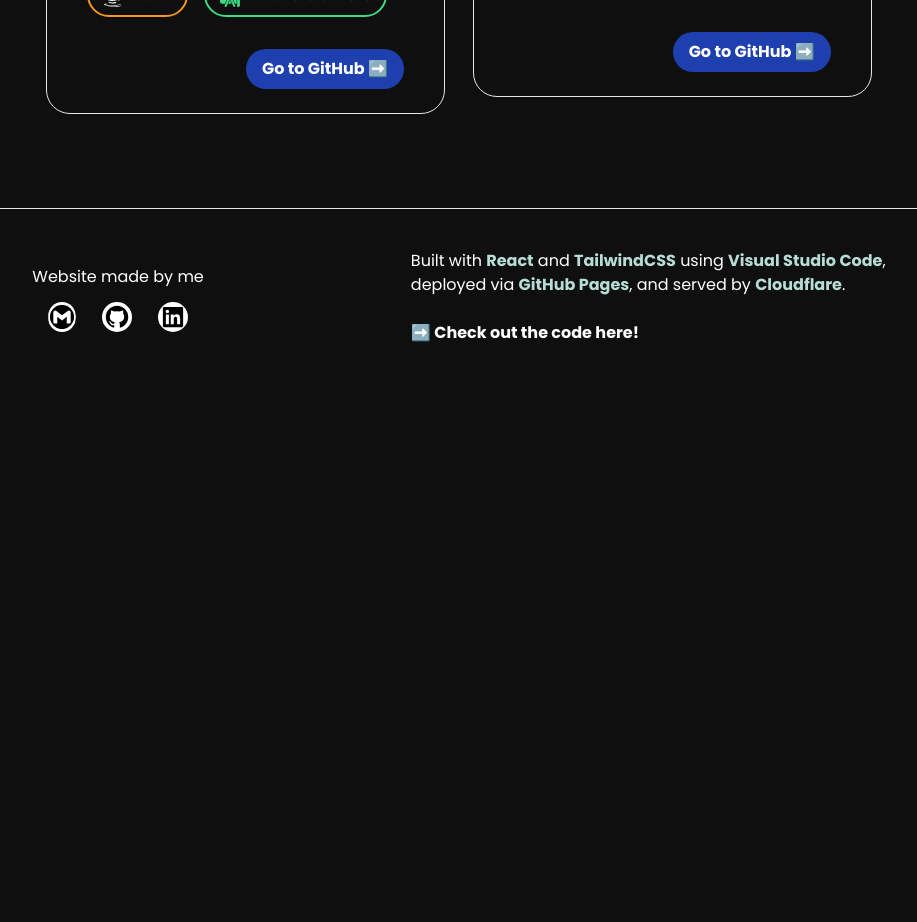
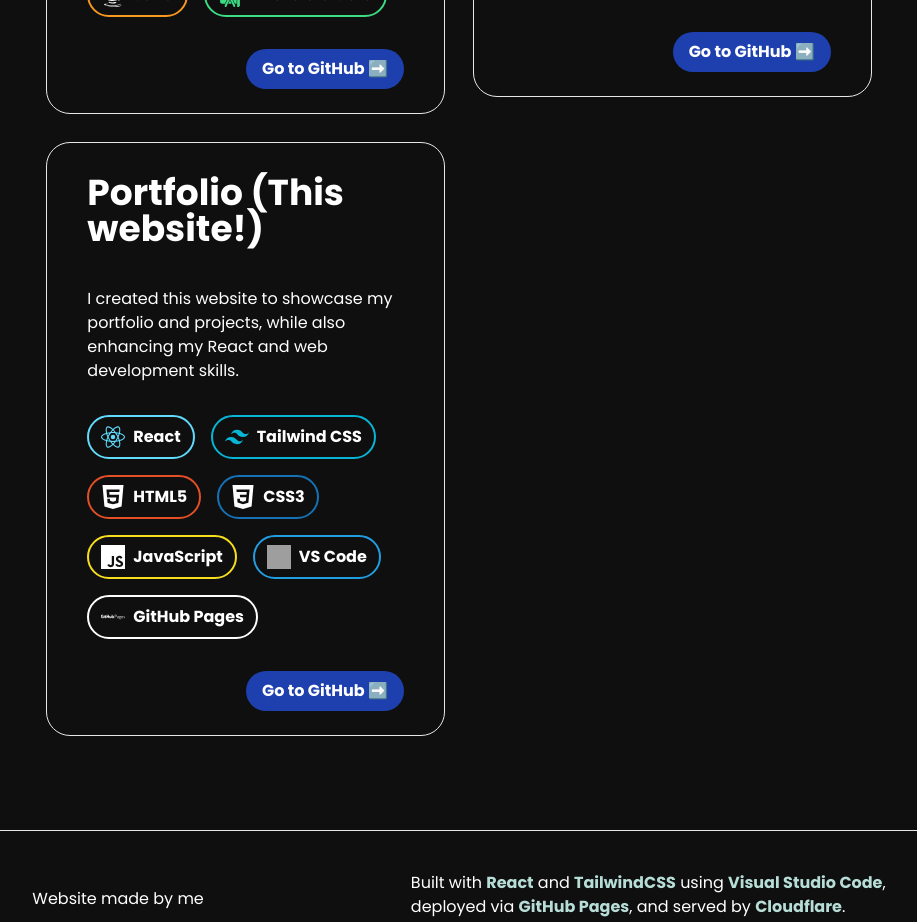
Before and after one commit to AngelZhang159/portfolio-web, a React (Vite) app: page / in a window 1280 px wide. Shown: the part 3420-4342 px from the top of the page, without its empty margins (181-1098 px from the left). Before the commit the page ends 3805 px from the top, so only its background shows below. Built offline with nearby package versions, Linux system fonts and the light colour scheme; grey boxes are pictures that could not be loaded.

Commit message:
Add project

```diff
--- a/src/data/projects.js
+++ b/src/data/projects.js
@@ -29,5 +29,18 @@ export const projects = [
 		],
 		link: "https://github.com/AngelZhang159/armonia-skills-back"
 	},
-
+	{
+		title: "Portfolio (This website!)",
+		description: "I created this website to showcase my portfolio and projects, while also enhancing my React and web development skills.",
+		badges: [
+			{ text: "React", icon: "/icons/react.svg", color: "#61DAFB", alt: "React icon" },
+			{ text: "Tailwind CSS", icon: "/icons/tailwind.svg", color: "#06B6D4", alt: "Tailwind CSS icon" },
+			{ text: "HTML5", icon: "/icons/html.svg", color: "#E34F26", alt: "HTML icon" },
+			{ text: "CSS3", icon: "/icons/css.svg", color: "#1572B6", alt: "CSS icon" },
+			{ text: "JavaScript", icon: "/icons/js.svg", color: "#F7DF1E", alt: "JavaScript icon" },
+			{ text: "VS Code", icon: "/icons/vscode.svg", color: "#219edf", alt: "VS Code icon" },
+			{ text: "GitHub Pages", icon: "/icons/github-pages.svg", color: "#FFFFFF", alt: "GitHub Pages icon" },
+		],
+		link: "https://github.com/AngelZhang159/armonia-skills-back"
+	},
 ]
```
